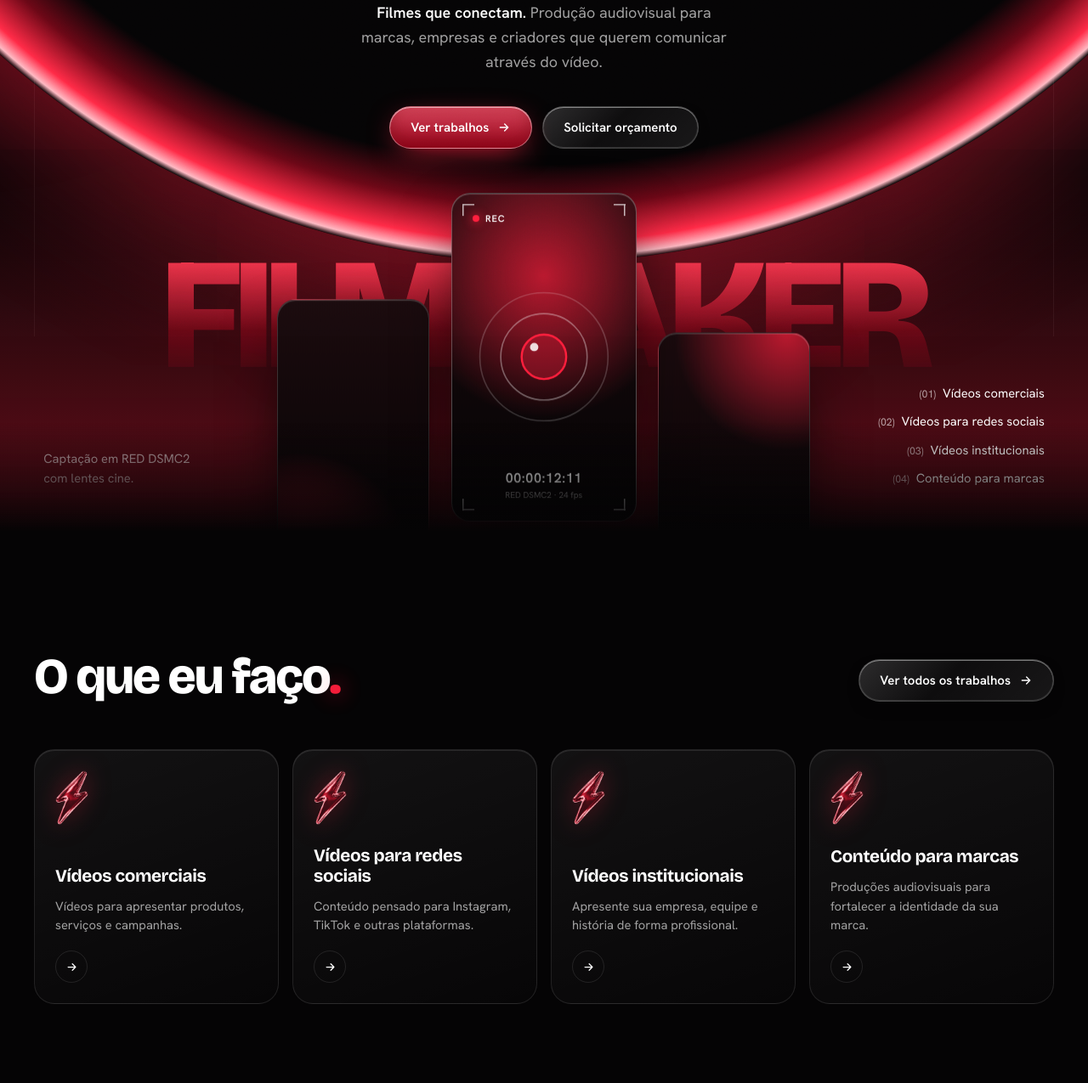
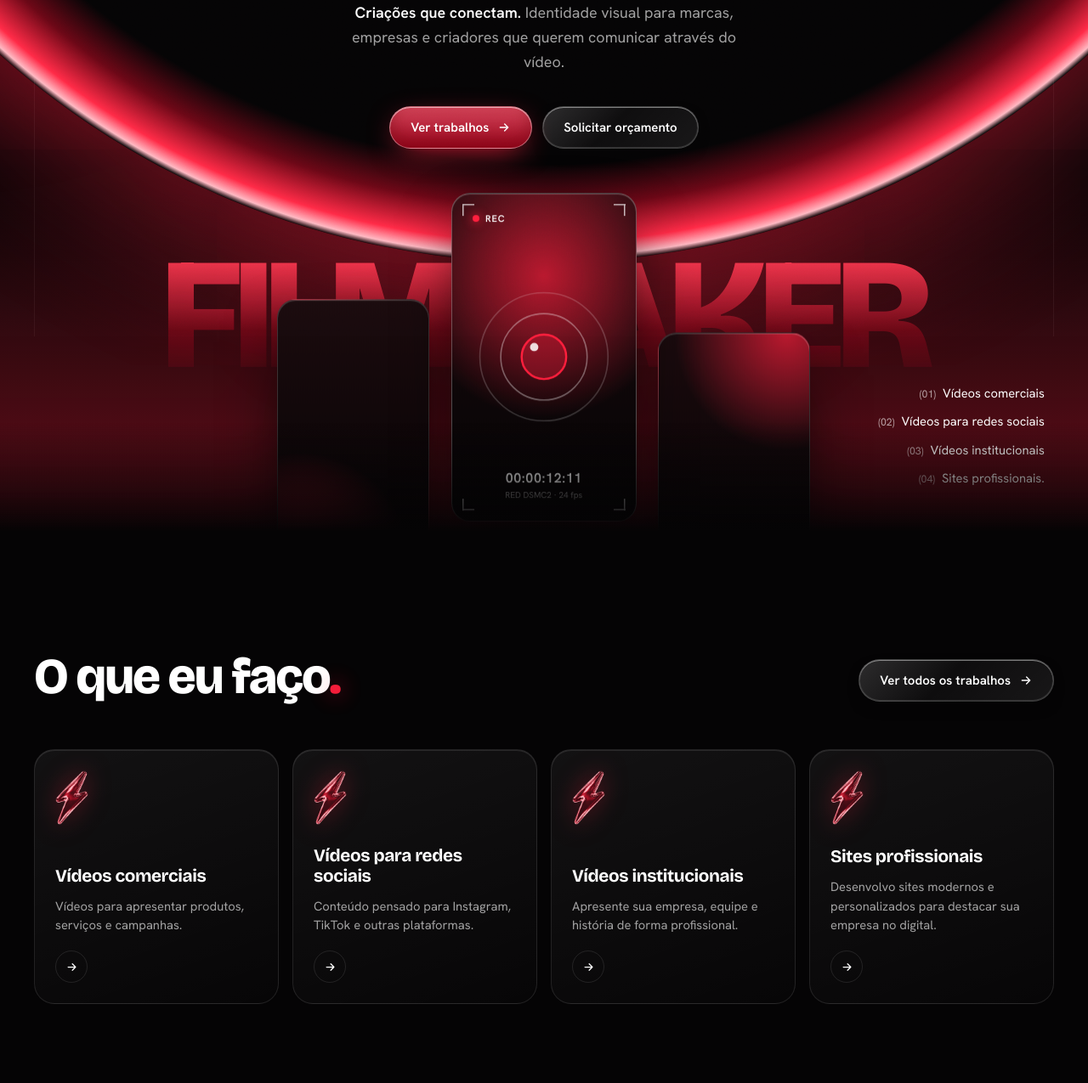
Before and after one commit to GBDevrlk00/sitegb, a plain HTML site: page index.html in a window 1280 px wide. Shown: the part 404-1679 px from the top of the page at 85% size. Drawn offline with nearby package versions, Linux system fonts and the light colour scheme.

Commit message:
index.html

```diff
--- a/index.html
+++ b/index.html
@@ -229,7 +229,7 @@ body::before{background:rgba(5,4,5,.5);-webkit-backdrop-filter:var(--gl-blur);ba
 <header>
   <div class="wrap bar">
     <a class="logo" href="#home" data-k="home" aria-label="GB Filmmaker, início">
-      <img class="mk" src="logo-gb.png" width="59" height="34" alt=""><span>Filmmaker</span>
+      <img class="mk" src="logo-gb.png" width="59" height="34" alt=""><span>Creator</span>
     </a>
     <nav aria-label="Principal">
       <a href="#home" data-k="home" class="on">Home</a>
@@ -261,7 +261,7 @@ body::before{background:rgba(5,4,5,.5);-webkit-backdrop-filter:var(--gl-blur);ba
   <section class="hero2" id="home" data-k="home">
     <div class="hc">
       <h1><span class="ln"><span style="--d:.1s">Ideias que</span></span><span class="ln"><span style="--d:.22s">ganham vida<i class="dt">.</i></span></span></h1>
-      <p class="lede"><strong>Filmes que conectam.</strong> Produção audiovisual para marcas, empresas e criadores que querem comunicar através do vídeo.</p>
+      <p class="lede"><strong>Criações que conectam.</strong> Identidade visual para marcas, empresas e criadores que querem comunicar através do vídeo.</p>
       <div class="acts">
         <a class="btn p" href="trabalhos.html">Ver trabalhos <svg><use href="#ar"/></svg></a>
         <a class="btn" data-wa href="#">Solicitar orçamento</a>
@@ -281,12 +281,11 @@ body::before{background:rgba(5,4,5,.5);-webkit-backdrop-filter:var(--gl-blur);ba
         <div class="fr art f3" style="--lx:85%;--ly:0%"></div>
       </div>
     </div>
-    <p class="side l">Captação em RED DSMC2 com lentes cine.</p>
     <ol class="side svc" aria-label="Serviços">
       <li><a href="trabalhos.html"><small>(01)</small>Vídeos comerciais</a></li>
       <li><a href="trabalhos.html"><small>(02)</small>Vídeos para redes sociais</a></li>
       <li><a href="trabalhos.html"><small>(03)</small>Vídeos institucionais</a></li>
-      <li><a href="trabalhos.html"><small>(04)</small>Conteúdo para marcas</a></li>
+       <li><a href="trabalhos.html"><small>(04)</small>Sites profissionais. </a></li>
     </ol>
   </section>
 
@@ -300,7 +299,7 @@ body::before{background:rgba(5,4,5,.5);-webkit-backdrop-filter:var(--gl-blur);ba
         <a class="card rv" style="--d:0s" href="trabalhos.html"><div class="fm"><img src="raio.png" alt="" width="39" height="64" loading="lazy" decoding="async"></div><h3>Vídeos comerciais</h3><p>Vídeos para apresentar produtos, serviços e campanhas.</p><span class="go"><svg><use href="#ar"/></svg></span></a>
         <a class="card rv" style="--d:.08s" href="trabalhos.html"><div class="fm"><img src="raio.png" alt="" width="39" height="64" loading="lazy" decoding="async"></div><h3>Vídeos para redes sociais</h3><p>Conteúdo pensado para Instagram, TikTok e outras plataformas.</p><span class="go"><svg><use href="#ar"/></svg></span></a>
         <a class="card rv" style="--d:.16s" href="trabalhos.html"><div class="fm"><img src="raio.png" alt="" width="39" height="64" loading="lazy" decoding="async"></div><h3>Vídeos institucionais</h3><p>Apresente sua empresa, equipe e história de forma profissional.</p><span class="go"><svg><use href="#ar"/></svg></span></a>
-        <a class="card rv" style="--d:.24s" href="trabalhos.html"><div class="fm"><img src="raio.png" alt="" width="39" height="64" loading="lazy" decoding="async"></div><h3>Conteúdo para marcas</h3><p>Produções audiovisuais para fortalecer a identidade da sua marca.</p><span class="go"><svg><use href="#ar"/></svg></span></a>
+        <a class="card rv" style="--d:.24s" href="trabalhos.html"><div class="fm"><img src="raio.png" alt="" width="39" height="64" loading="lazy" decoding="async"></div><h3>Sites profissionais</h3><p>Desenvolvo sites modernos e personalizados para destacar sua empresa no digital.</p><span class="go"><svg><use href="#ar"/></svg></span></a>
       </div>
     </div>
   </section>
```
